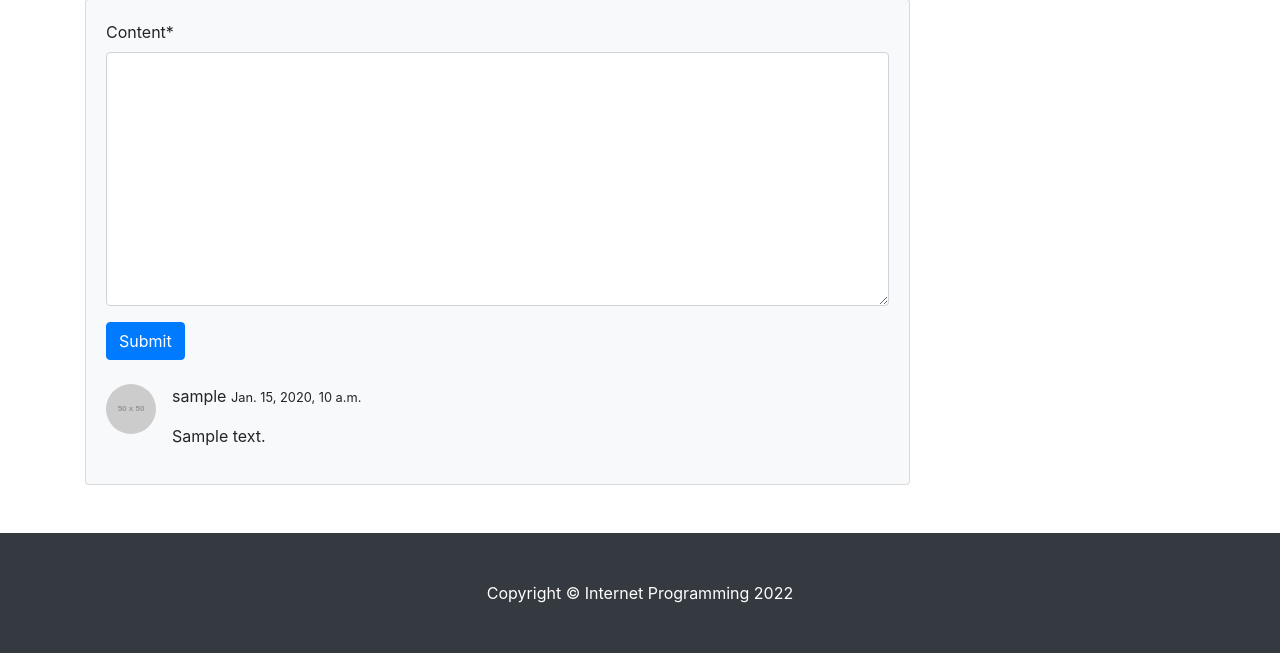
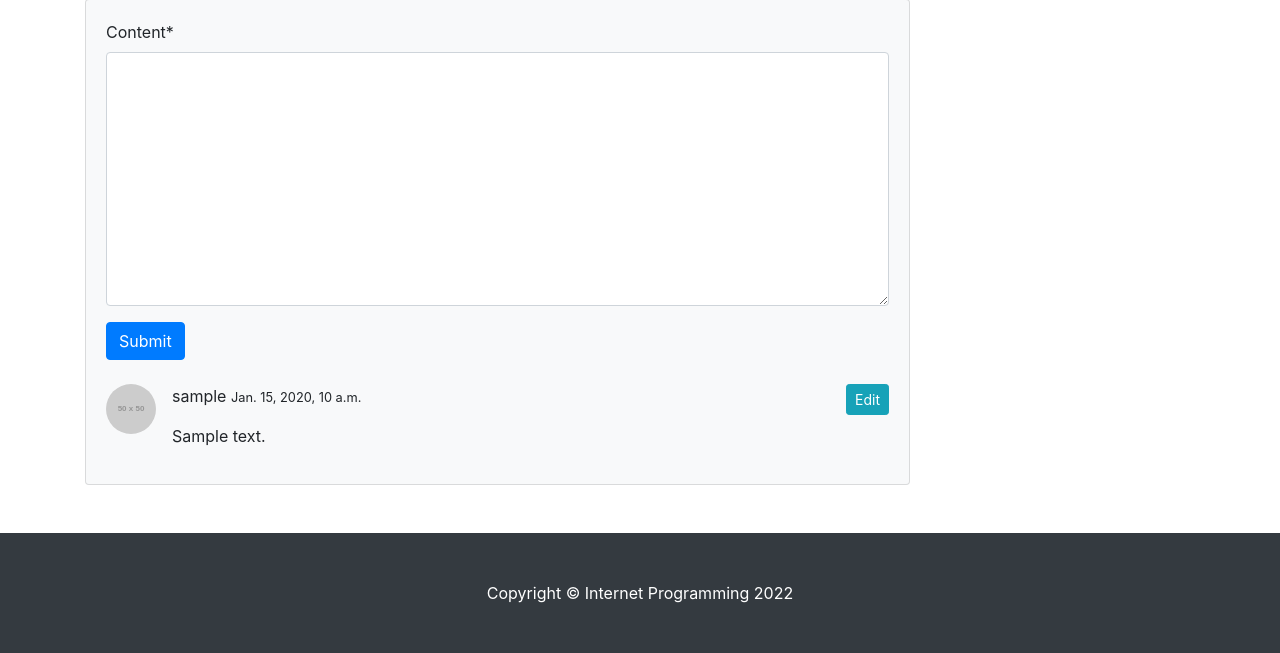
Before and after one commit to SeowonPark001/Django_2022, a Django app: page /blog/1/ in a window 1280 px wide. Shown: the part 727-1380 px from the top of the page. Run offline with Django 4.2, Linux system fonts and the light colour scheme; a user stored in the database is signed in; tables that the repository leaves empty hold one stand-in row (values such as "Sample post"); grey boxes marked "Sample" are stand-in pictures; grey boxes labelled with a size stand in for pictures from a placeholder-image service; some libraries are stand-ins or nearby versions.

Commit message:
댓글 수정하기

```diff
--- a/blog/templates/blog/post_detail.html
+++ b/blog/templates/blog/post_detail.html
@@ -122,16 +122,32 @@
                 <!-- Single comment : 댓글 -->
                 {% if post.comment_set.exists %} <!-- post의 댓글 : post.comment_set -->
                     {% for comment in post.comment_set.iterator %} <!-- 반복: iterator -->
-                        <div class="d-flex" id="comment-{{comment.pk}}"> <!-- class: 맨 앞에 media 추가 -->
-                            <div class="flex-shrink-0"><img class="rounded-circle mr-3" src="https://dummyimage.com/50x50/ced4da/6c757d.jpg" alt="user's profile image"/></div>
-                            <div class="ms-3"> <!-- class: 맨 앞에 media-body 추가 -->
+                        <div class="media d-flex" id="comment-{{comment.pk}}"> <!-- class: 맨 앞에 media 추가 -->
+<!--                            <div class="flex-shrink-0">-->
+                                <img class="rounded-circle mr-3" src="https://dummyimage.com/50x50/ced4da/6c757d.jpg" alt="user's profile image"/>
+<!--                            </div>-->
+                            <div class="media-body ms-3"> <!-- class: 맨 앞에 media-body 추가 -->
                                 <!-- 로그인 한 사용자인 경우: 댓글 수정 기능 -->
+                                {% if user.is_authenticated and comment.author == user %}
+                                    <a role="button" class="btn btn-sm btn-info float-right"
+                                       href="/blog/update_comment/{{comment.pk}}/">
+                                        Edit
+                                    </a>
+                                {% endif %}
 
                                 <div class="fw-bold">
                                     {{ comment.author.username }}
                                     <small class="text_muted">{{ comment.created_at }}</small>
                                 </div>
                                 <p>{{ comment.content | linebreaks }}</p> <!-- linebreaks : ㄴ> 줄바꿈 표시 -->
+
+                                <!-- 댓글 수정 시 수정된 시간 출력-->
+                                {% if comment.created_at != comment.modified_at %}
+                                    <p class="text-muted float-right">
+                                        <small>Updated: {{ comment.modified_at }}</small>
+                                    </p>
+                                {% endif %}
+
                             </div>
                         </div>
                     {% endfor %}
--- a/blog/templates/blog/post_update_form.html
+++ b/blog/templates/blog/post_update_form.html
@@ -18,7 +18,7 @@
 <form method="post" enctype="multipart/form-data">
     <!-- token -->
     {% csrf_token %}
-    <table>
+<!--    <table>-->
         {{ form | crispy }} <!-- view.py의 fields > models.py에 내용 있음 -->
 
         <!-- 태그 입력: [,], [;] 으로 구분 -->
@@ -35,7 +35,7 @@
 <!--            <th><label for="id_tags">Tags: </label></th>-->
 <!--            <td><input id="id_tags" type="text" name="tags_str" value="{{ tags_str_default }}"></td> &lt;!&ndash; view.py 내용와 같은 이름 &ndash;&gt;-->
 <!--        </tr>-->
-    </table>
+<!--    </table>-->
     <button type="submit" class="btn btn-primary float-right">Submit</button>
 </form>
 
--- a/blog/urls.py
+++ b/blog/urls.py
@@ -18,7 +18,7 @@ urlpatterns = [ # ip주소/blog/
 
     # 17장 Comment Form
     path('<int:pk>/new_comment/', views.new_comment),  # IP주소/blog/post의 pk/new_comment/
-    # path('update_comment/<int:pk>', views.CommentUpdate.as_view()),  # IP주소/blog/update_comment/1 : comment의 pk
+    path('update_comment/<int:pk>/', views.CommentUpdate.as_view()),  # IP주소/blog/update_comment/1 : comment의 pk
 
 
     # FBV
--- a/blog/views.py
+++ b/blog/views.py
@@ -1,6 +1,5 @@
 from django.shortcuts import render, redirect
 from rest_framework import viewsets
-
 from .models import Post, Category, Tag, Comment
 from django.views.generic import ListView, DetailView, CreateView, UpdateView
 from django.contrib.auth.mixins import LoginRequiredMixin, UserPassesTestMixin
@@ -19,17 +18,19 @@ from .serializers import postSerializer
 #     serializer_class = postSerializer
 
 
-# 16장 Comment 수정하기
-# class CommentUpdate(LoginRequiredMixin, UpdateView):
-#     model = Comment
-#     form_class = CommentForm
-#     # comment_form
-#
-#     def dispatch(self, request, *args, **kwargs):
-#         if request.user.is_authenticated and request.user == self.get_object().author:
-#             return super(CommentUpdate, self).dispatch(request, *args, **kwargs)
-#         else:
-#             raise PermissionDenied  # Exception 발생
+# 17장 Comment Form: 댓글 수정하기
+class CommentUpdate(LoginRequiredMixin, UpdateView):
+    model = Comment
+    form_class = CommentForm
+    # comment_form.html: UpdateView가 (모델명)_form.html을 템플릿으로 인지
+
+    # 요청 사용자가 권한ㅇ => 댓글 수정하기 페이지 보내기(dispatch)
+    def dispatch(self, request, *args, **kwargs):
+        if request.user.is_authenticated and request.user == self.get_object().author:
+            return super(CommentUpdate, self).dispatch(request, *args, **kwargs)
+        else:
+            raise PermissionDenied  # Exception 발생
+
 
 
 # 15장 : Form
```
Also changed, not shown: blog/templates/blog/comment_form.html (+19 -20 lines).
